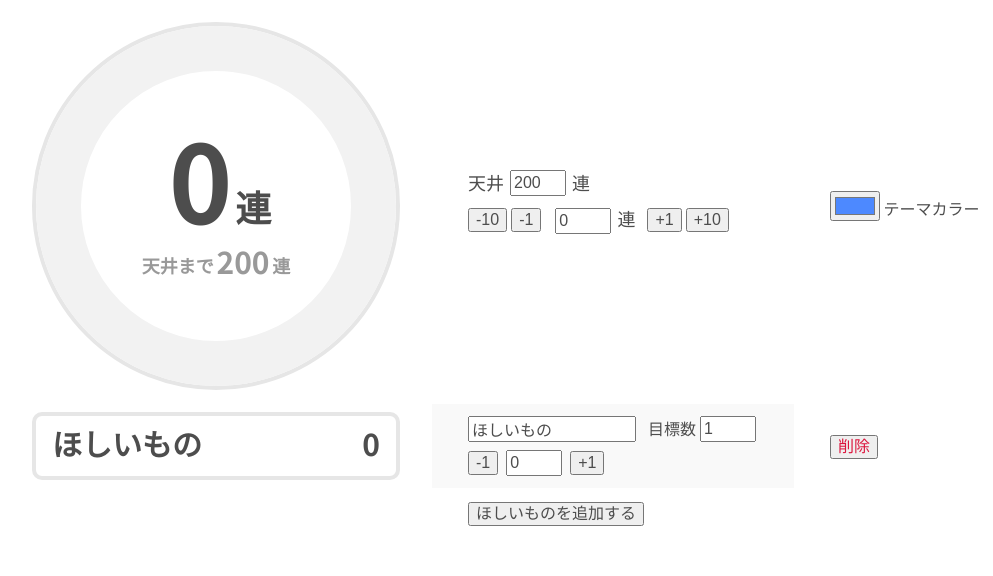
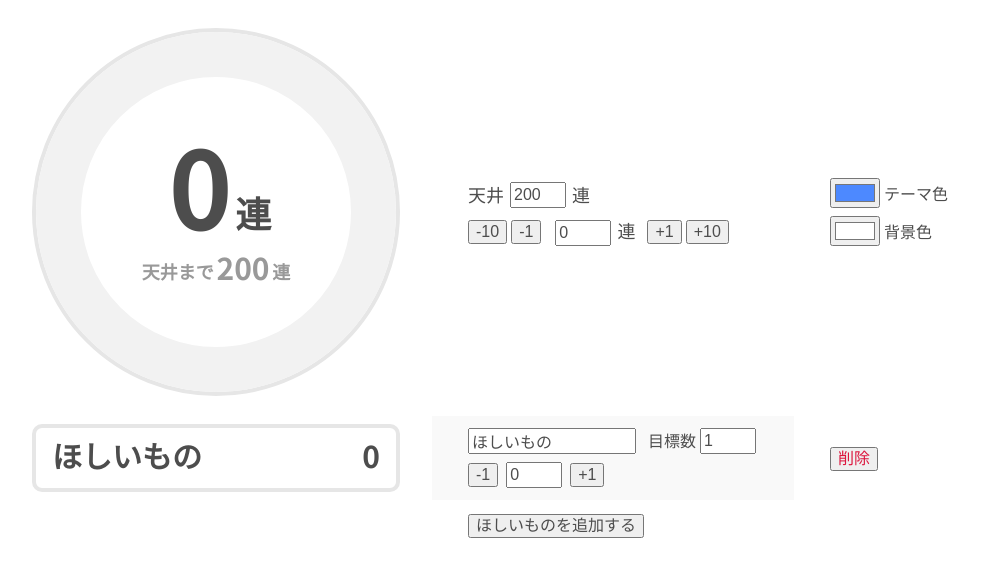
Before and after one commit to bookii/gacha-counter, a Svelte app: page / in a window 1280 px wide. Shown: the top 576 px of the page, without its empty margins (8-1001 px from the left). Built offline with nearby package versions, Linux system fonts and the light colour scheme.

Commit message:
クロマキーで抜けるように背景色を設定する

```diff
--- a/src/App.svelte
+++ b/src/App.svelte
@@ -8,6 +8,8 @@
   var count = 0;
   var ceil = null;
   var themeColorCode = "#4d89ff";
+  var backgroundColorCode = "#ffffff";
+
   var id = -1;
 
   var items = writable([createItem()]);
@@ -18,7 +20,7 @@
   }
 </script>
 
-<div class="wrapper">
+<div class="wrapper" style="--display-background-color: {backgroundColorCode}">
   <table>
     <tr class="graph">
       <td>
@@ -33,9 +35,19 @@
         />
       </td>
       <td>
-        <div class="colorPicker">
-          <input type="color" id="themeColor" bind:value={themeColorCode} />
-          <label for="themeColor">テーマカラー</label>
+        <div class="color-picker-container">
+          <div class="color-picker">
+            <input type="color" id="theme-color" bind:value={themeColorCode} />
+            <label for="theme-color">テーマ色</label>
+          </div>
+          <div class="color-picker">
+            <input
+              type="color"
+              id="background-color"
+              bind:value={backgroundColorCode}
+            />
+            <label for="background-color">背景色</label>
+          </div>
         </div>
       </td>
     </tr>
@@ -71,7 +83,7 @@
     <tr>
       <td />
       <td>
-        <div class="colorPicker">
+        <div>
           <button
             on:click={() =>
               items.update((items) => {
@@ -94,12 +106,12 @@
     justify-content: space-between;
   }
 
-  .graph {
-    padding-bottom: 32px;
+  table {
+    border-collapse: collapse;
   }
 
-  table {
-    border-collapse: collapse;
+  td:nth-child(1) {
+    background-color: var(--display-background-color);
   }
 
   td {
@@ -111,12 +123,28 @@
     background-color: var(--background-color);
   }
 
+  .even td:nth-child(2) {
+    background-color: #f9f9f9;
+  }
+
   td:nth-child(3) {
     background-color: var(--background-color);
   }
 
   input[type="color"] {
     height: 30px;
+  }
+
+  .color-picker-container {
+    display: grid;
+    align-items: center;
+    gap: 8px;
+  }
+
+  .color-picker {
+    display: flex;
+    align-items: center;
+    gap: 4px;
   }
 
   label {
@@ -126,8 +154,4 @@
   .delete {
     color: crimson;
   }
-
-  .even td:nth-child(2) {
-    background-color: #f9f9f9;
-  }
 </style>
--- a/src/lib/Graph.svelte
+++ b/src/lib/Graph.svelte
@@ -119,7 +119,7 @@
     position: relative;
     width: 360px;
     height: 360px;
-    padding-bottom: 12px;
+    padding: 12px 0;
   }
 
   .element {
--- a/src/lib/GraphController.svelte
+++ b/src/lib/GraphController.svelte
@@ -66,6 +66,7 @@
     font-size: 18px;
     display: grid;
     gap: 8px;
+    margin-top: 12px;
   }
 
   .counter-container {
--- a/src/lib/gradient/Color.js
+++ b/src/lib/gradient/Color.js
@@ -11,7 +11,6 @@ export function shiftColor(hex) {
   // 輝度が小さいほど補正を大きくする
   let darknessByLuminousity = (100 - l) / 200 + 0.2;
   l = Math.min(100, l + 10 * (hueSpecificDarkness + darknessByLuminousity));
-  console.log(l)
   const newRgb = hslToRgb([h, s, l]);
   return rgbToHex(newRgb);
 }
```
